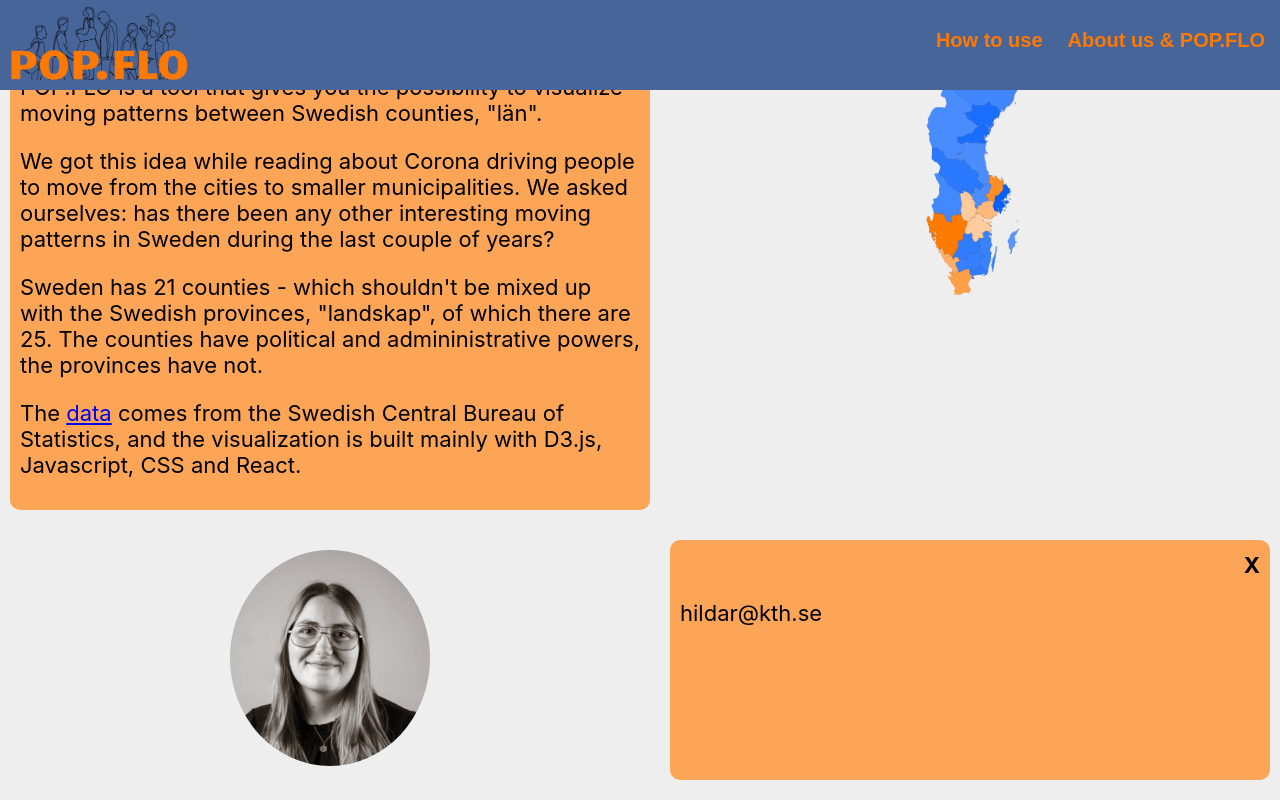
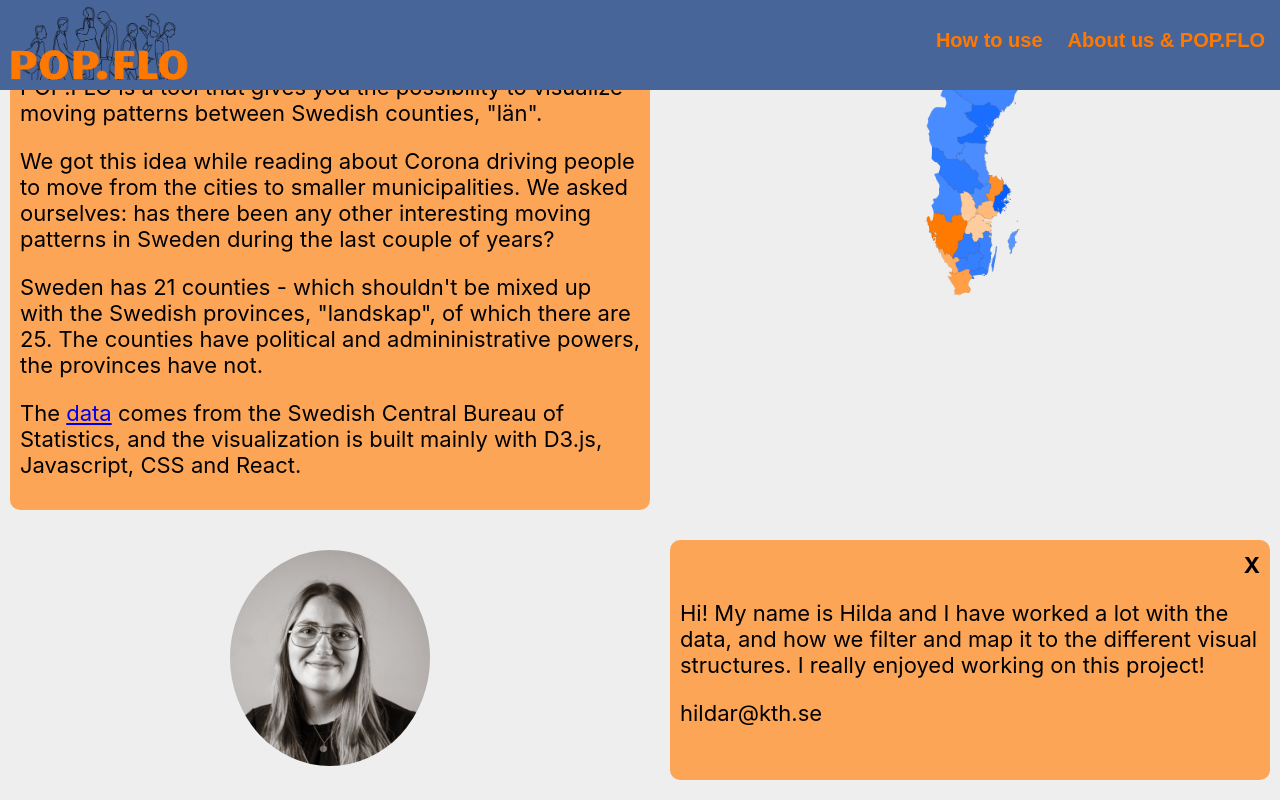
Before and after one commit to agyllang/DH2321-POP.FLO, a React (Create React App) app in the folder pop-flo/: page /about in a window 1280 px wide. Both pictures are taken after a click on the picture 220 px from the left and 1009 px from the top of the page. Shown: the part 118-918 px from the top of the page. Built offline with nearby package versions, Linux system fonts and the light colour scheme.

Commit message:
hilda message

```diff
--- a/pop-flo/src/components/about.js
+++ b/pop-flo/src/components/about.js
@@ -74,7 +74,11 @@ class About extends React.Component {
                                 this.state.detailsPerson == "Hilda" ?
                                 <div>
                                     <p onClick={() => this.setState({detailsPerson: undefined, selectedPerson:undefined})} className="close">X</p>
-                                    <p>hildar@kth.se</p>
+                                    <p>
+                                        Hi! My name is Hilda and I have worked a lot with the data, and how we filter and map it to the different visual structures.
+                                        I really enjoyed working on this project!
+                                        <p>hildar@kth.se</p>
+                                    </p>
                                 </div>:
                                 (
                                     this.state.detailsPerson== "Moa" ?
```
